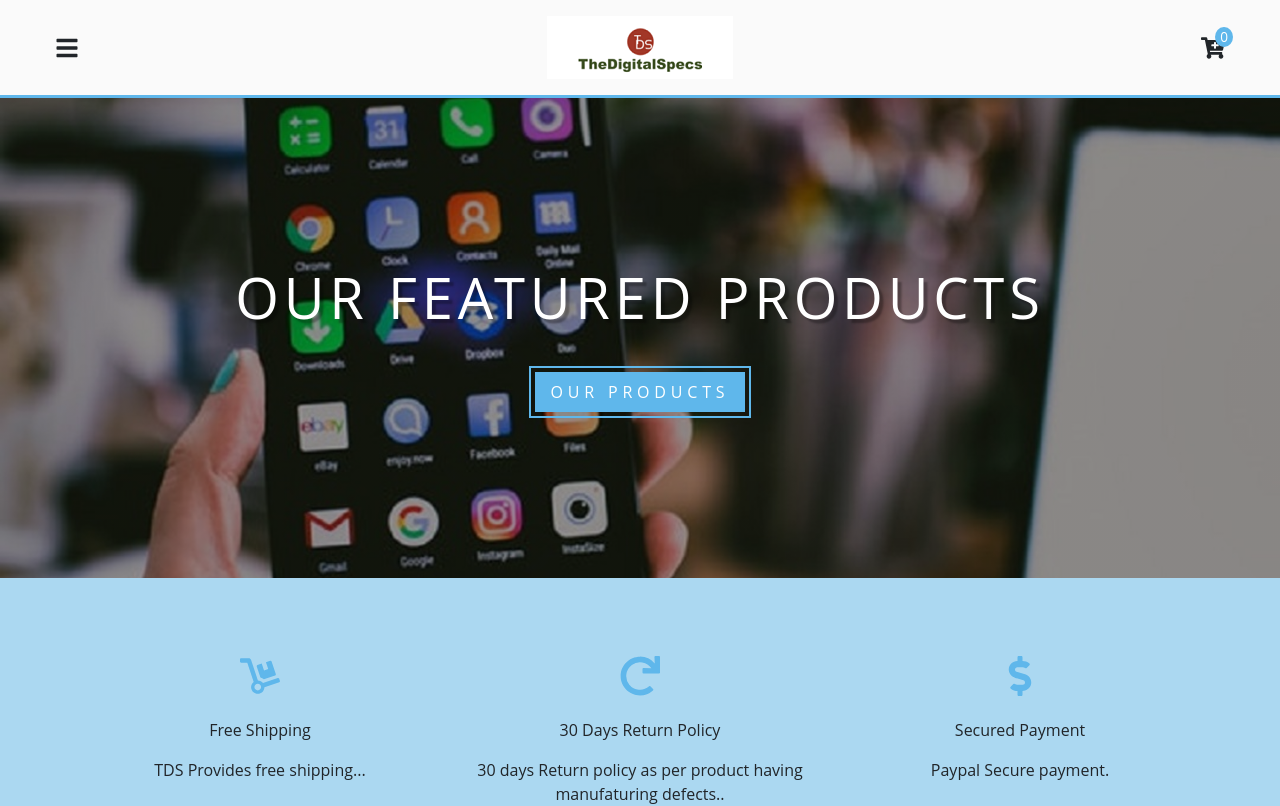
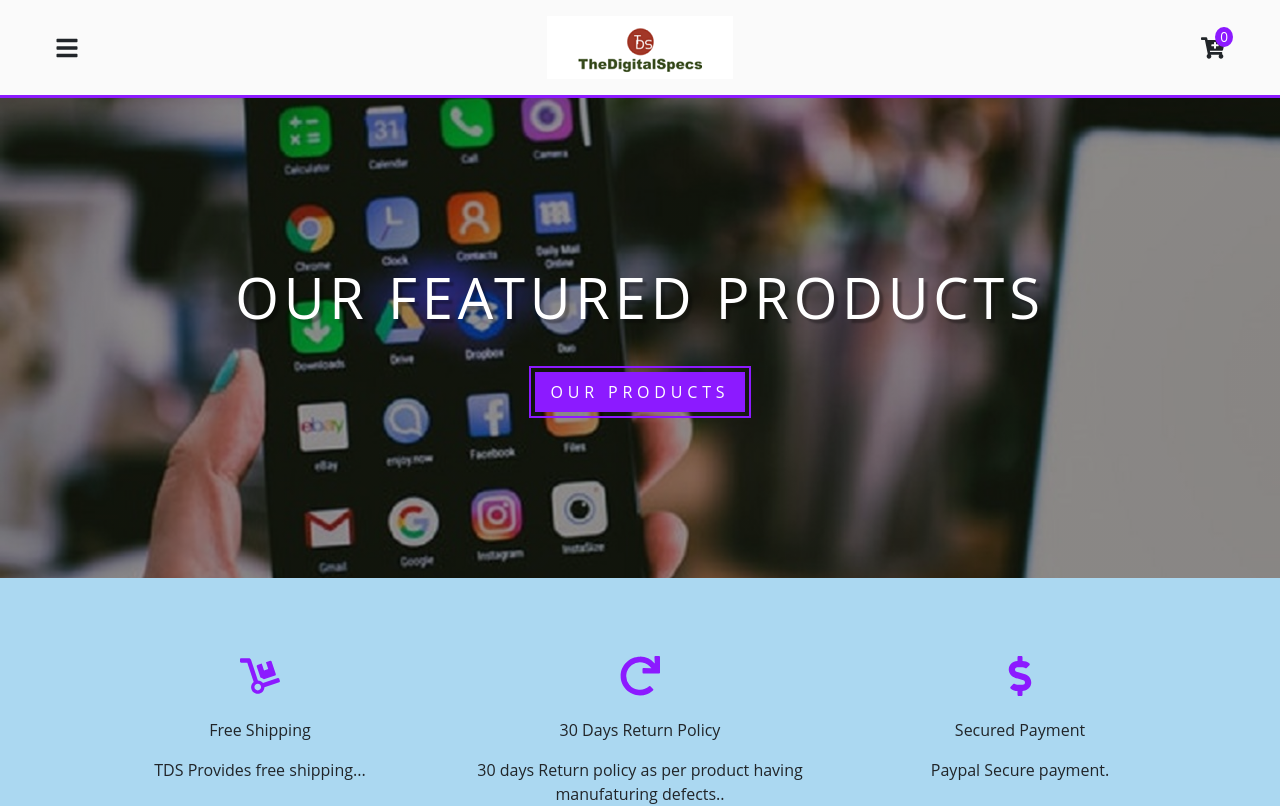
Before and after one commit to sanrealproj/react-ef-store-sg, a React (Create React App) app: page / in a window 1280 px wide. Shown: the top 806 px of the page. Built offline with nearby package versions, Linux system fonts and the light colour scheme.

Commit message:
Color Change

```diff
--- a/src/App.css
+++ b/src/App.css
@@ -3,7 +3,7 @@
 
 
 :root{
-  --primaryColor : #5fb7eb;
+  --primaryColor : #8c1aff;
   --primaryRGBA : rgba(0,0,0,0.4);
   --darkGrey: #5f5e5e;
   --mainWhite: #ffffff;
```
